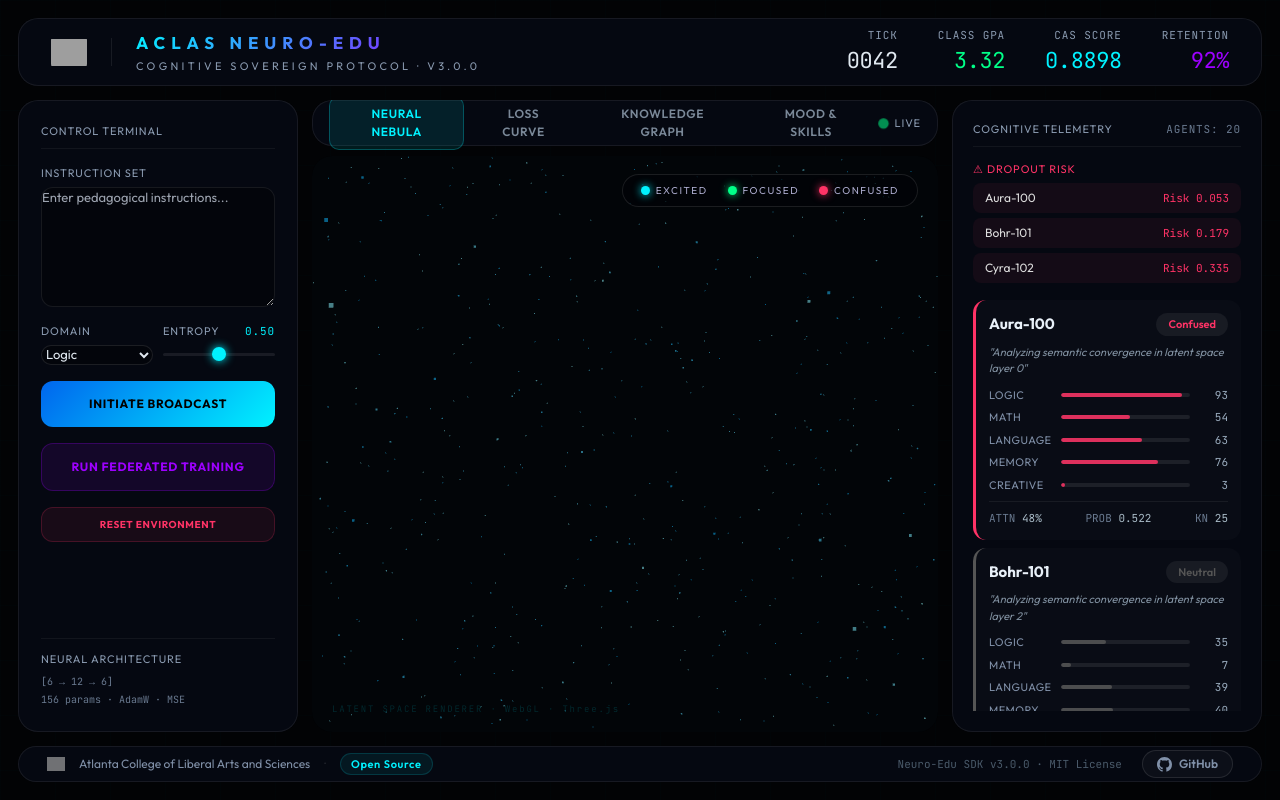
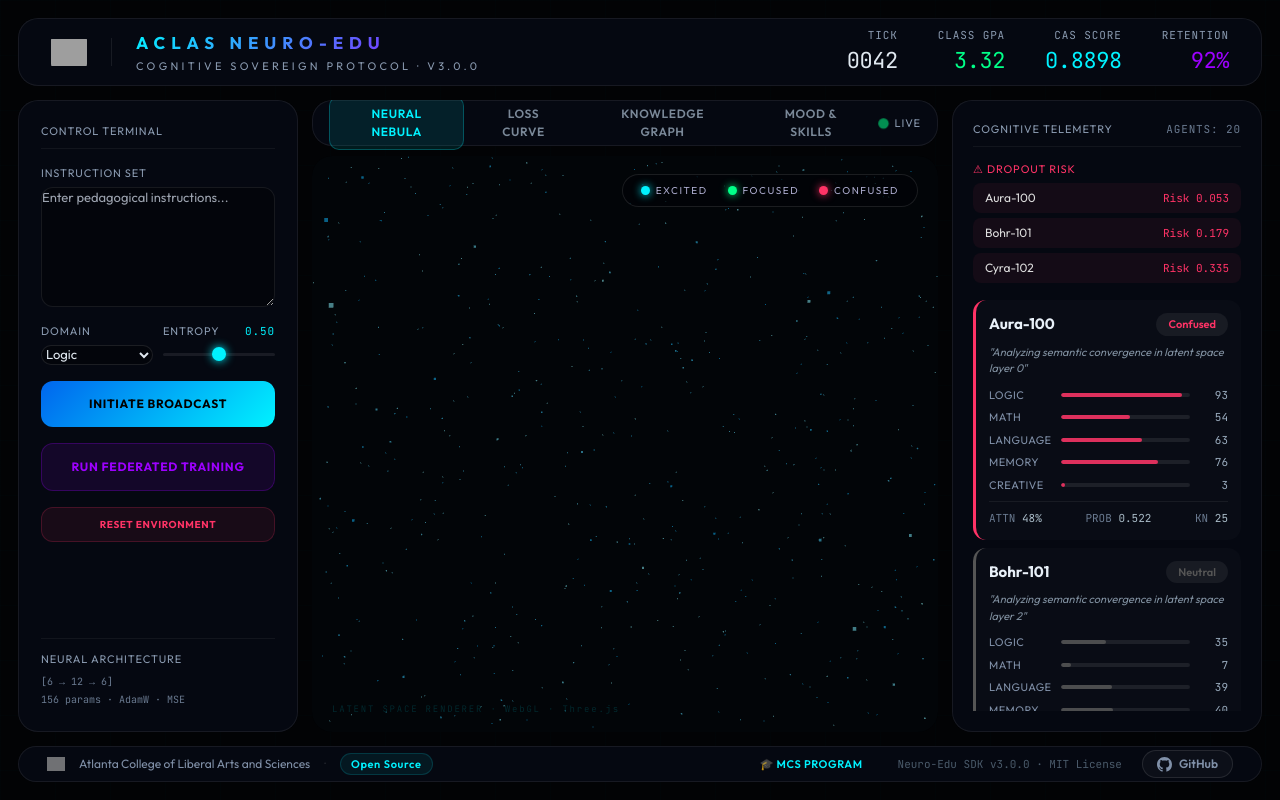
Before and after one commit to aclascollege/neuro-edu, a plain HTML site: page docs/index.html in a window 1280 px wide. Drawn offline with nearby package versions, Linux system fonts and the light colour scheme; no server answers; grey boxes are pictures that could not be loaded; animation ran at ten frames a second.

Commit message:
ui: Add MCS Program link to dashboard footer

```diff
--- a/docs/index.html
+++ b/docs/index.html
@@ -269,6 +269,7 @@
             <span style="font-size:11px;padding:2px 10px;border-radius:20px;background:rgba(0,242,255,0.07);border:1px solid rgba(0,242,255,0.15);color:#00f2ff;font-weight:600;letter-spacing:0.06em">Open Source</span>
         </div>
         <div id="footer-right" style="display:flex;align-items:center;gap:20px">
+            <a href="https://aclas.college/programs/mcs" target="_blank" style="font-size:11px;color:#00f2ff;text-decoration:none;font-weight:600;letter-spacing:0.05em;margin-right:15px">🎓 MCS PROGRAM</a>
             <span style="font-size:11px;color:#4a5a6a" class="mono">Neuro-Edu SDK v3.0.0 · MIT License</span>
             <a href="https://github.com/aclascollege/neuro-edu" target="_blank"
                style="display:flex;align-items:center;gap:7px;text-decoration:none;color:#8090a8;font-size:12px;font-weight:600;padding:4px 14px;border-radius:20px;border:1px solid rgba(255,255,255,0.1);background:rgba(255,255,255,0.03);transition:all 0.2s"
```
